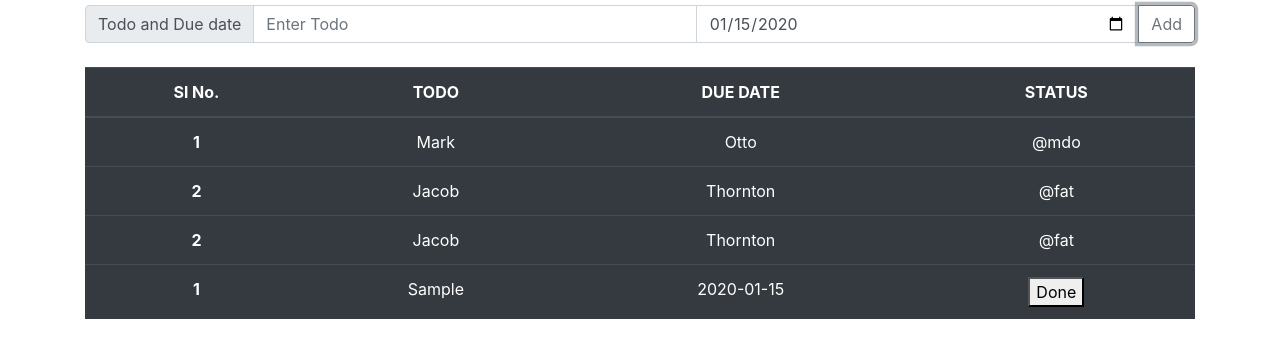
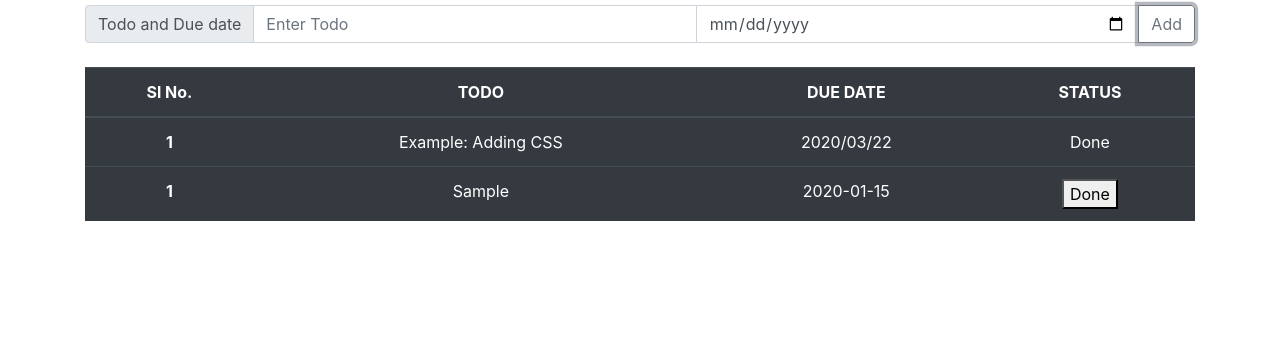
Before and after one commit to I-rk1413/todoList, a plain HTML site: page index.html in a window 1280 px wide. Both pictures are taken after typing "Sample", "2020-01-15" into the empty fields and a click on the button "Add". Shown: the part 51-408 px from the top of the page. Drawn offline with nearby package versions, Linux system fonts and the light colour scheme.

Commit message:
Adding checkInput function

```diff
--- a/index.html
+++ b/index.html
@@ -36,21 +36,9 @@
 		<tbody>
 		  <tr>
 			<th scope="row">1</th>
-			<td>Mark</td>
-			<td>Otto</td>
-			<td>@mdo</td>
-		  </tr>
-		  <tr>
-			<th scope="row">2</th>
-			<td>Jacob</td>
-			<td>Thornton</td>
-			<td>@fat</td>
-		  </tr>
-		  <tr>
-			<th scope="row">2</th>
-			<td>Jacob</td>
-			<td>Thornton</td>
-			<td>@fat</td>
+			<td>Example: Adding CSS</td>
+			<td>2020/03/22</td>
+			<td>Done</td>
 		  </tr>
 		</tbody>
 	  </table>
--- a/script.js
+++ b/script.js
@@ -1,3 +1,5 @@
+//Taking all the required variables and constants
+
 var button = document.getElementsByClassName("Add")[0];
 var input = document.getElementById("userinput");
 const table=document.querySelector('table');
@@ -7,15 +9,6 @@ var dateInput=document.getElementById("dateInput");
 
 
 
-// If you click on the list item, it toggles the .done  class on and off.
-
-
-// ul.onclick = function(e){
-// 	var target = e.target;
-// 	console.log(target);
-// 	target.classList.toggle("done");
-// }
-
 
 // 2. Add buttons next to each list item to delete the item when clicked on its corresponding delete button.
 // Del.onclick=function(){
@@ -23,31 +16,30 @@ var dateInput=document.getElementById("dateInput");
 // }
 
 
-function inputLength() {
-	return input.value.length;
+function checkLength(item) {
+	return item.value.length>0 ? true : false;
 }
+
+
+
+//Function to create a new todo item
 
 function createListElement() {
 
 	var tr = document.createElement("tr");
-	 tr.innerHTML=`<th>1</th><td>${input.value}</td><td>${dateInput.value}</td><td><button id='button2'>Done</button></td>`;
+	 tr.innerHTML=`<th>1</th><td>${input.value}</td><td>${dateInput.value}</td><td><button>Done</button></td>`;
 	tbody.appendChild(tr);
 	input.value = "";
-	let button2=document.getElementById('button2');
-	button2.addEventListener("click", function(){
-           tr.style.display='none';
-});
+	dateInput.value='';
 
 }
 
+//Adding the functionality of adding list item on click
+
 function addListAfterClick() {
-	if (inputLength() > 0) {
-		createListElement();
-	}
-}
-
-function addListAfterKeypress(event) {
-	if (inputLength() > 0 && event.keyCode === 13) {
+	let inputLengthCheck=checkLength(input);
+	let dateInputLengthCheck=checkLength(dateInput);
+	if (inputLengthCheck && dateInputLengthCheck) {
 		createListElement();
 	}
 }
@@ -57,6 +49,6 @@ function addListAfterKeypress(event) {
 
 
 
+//Adding the event listeners of adding list item on click
+
 button.addEventListener("click", addListAfterClick);
-
-input.addEventListener("keypress", addListAfterKeypress);
```
